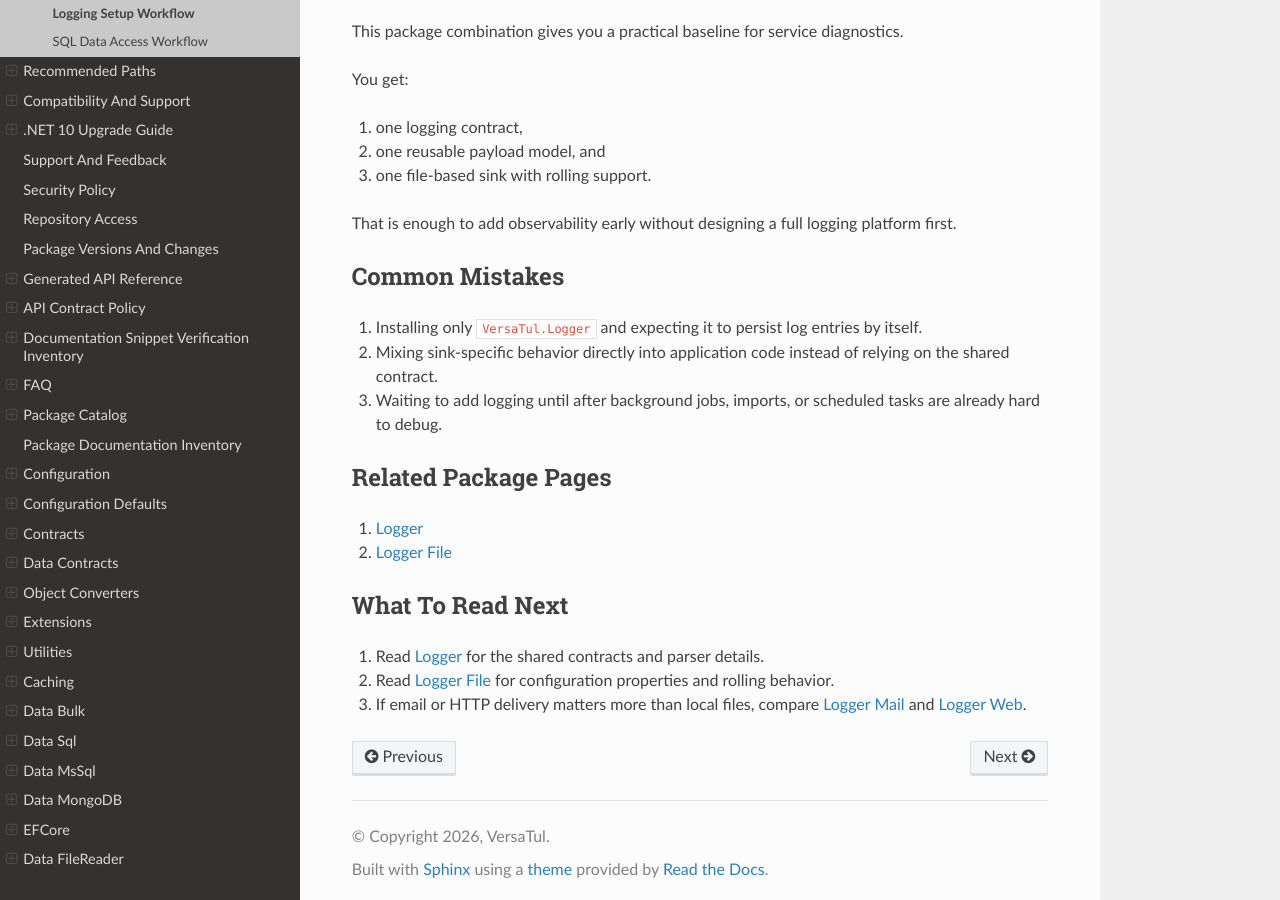
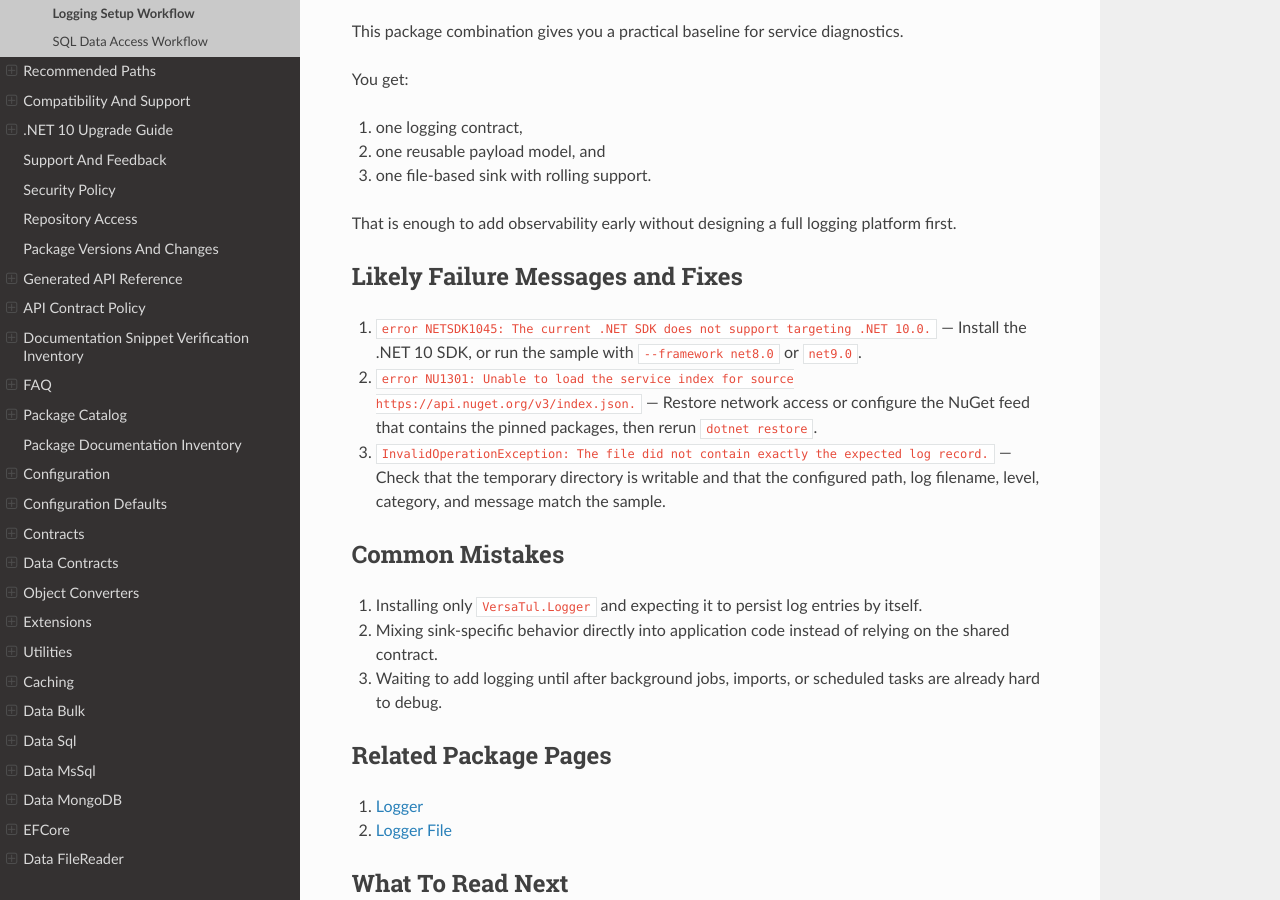
Before and after one commit to BjornWilliams/DocsVersaTul, a Sphinx documentation site: the page built from docs/source/scenario-guides/logging-setup.rst, in a window 1280 px wide and 900 px high, scrolled down 3699 px. Built offline with Sphinx 7.4.7 and the Read the Docs theme 3.1.0, drawn with Linux system fonts in a browser that asks for light colours.

Commit message:
Add likely scenario failure messages and fixes
Fixes AB#3114
AB#3108

```diff
--- a/docs/source/scenario-guides/logging-setup.rst
+++ b/docs/source/scenario-guides/logging-setup.rst
@@ -168,6 +168,13 @@ You get:
 
 That is enough to add observability early without designing a full logging platform first.
 
+Likely Failure Messages and Fixes
+---------------------------------
+
+1. ``error NETSDK1045: The current .NET SDK does not support targeting .NET 10.0.`` — Install the .NET 10 SDK, or run the sample with ``--framework net8.0`` or ``net9.0``.
+2. ``error NU1301: Unable to load the service index for source https://api.nuget.org/v3/index.json.`` — Restore network access or configure the NuGet feed that contains the pinned packages, then rerun ``dotnet restore``.
+3. ``InvalidOperationException: The file did not contain exactly the expected log record.`` — Check that the temporary directory is writable and that the configured path, log filename, level, category, and message match the sample.
+
 Common Mistakes
 ---------------
 
```
Also changed, not shown: docs/source/scenario-guides/data-export.rst (+7 -0 lines), docs/source/scenario-guides/file-import.rst (+7 -0 lines), docs/source/scenario-guides/sql-data-access.rst (+7 -0 lines), 1 other file.
